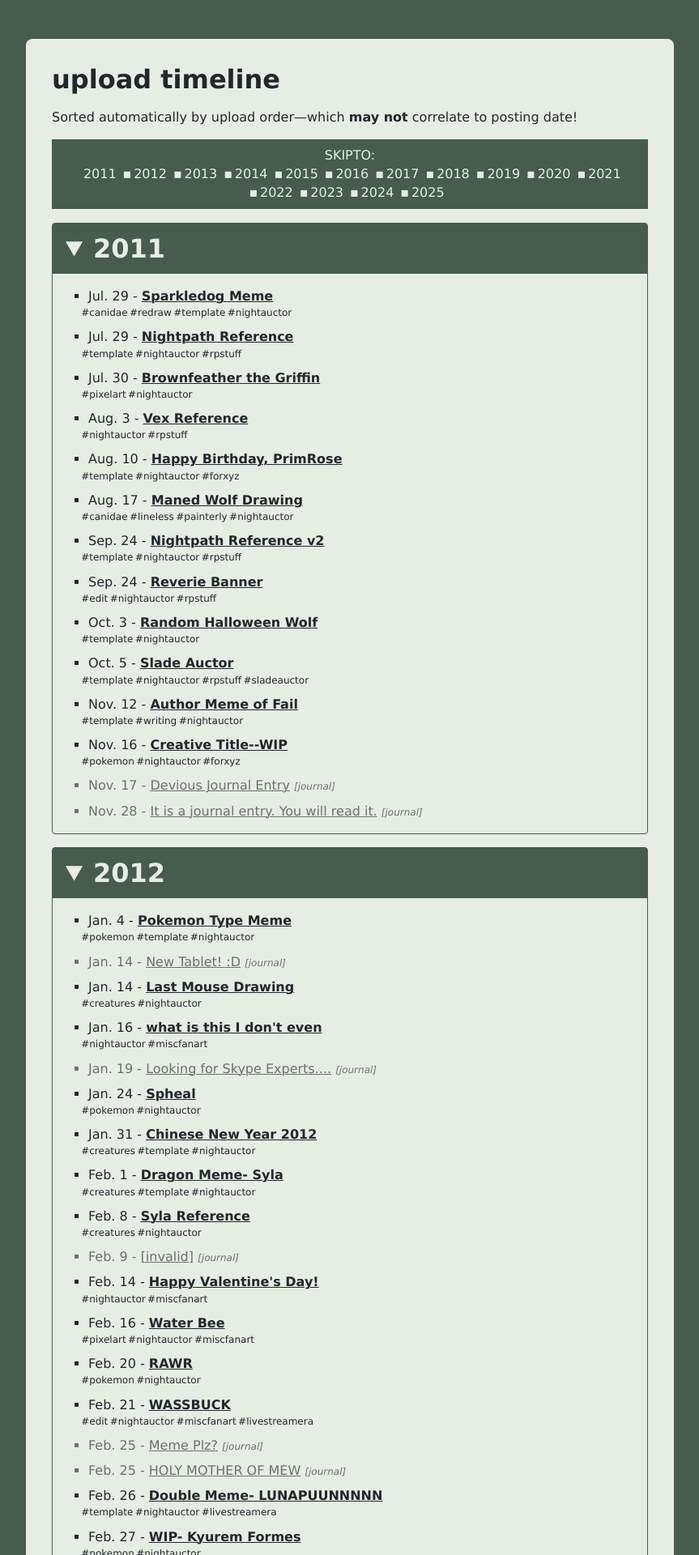
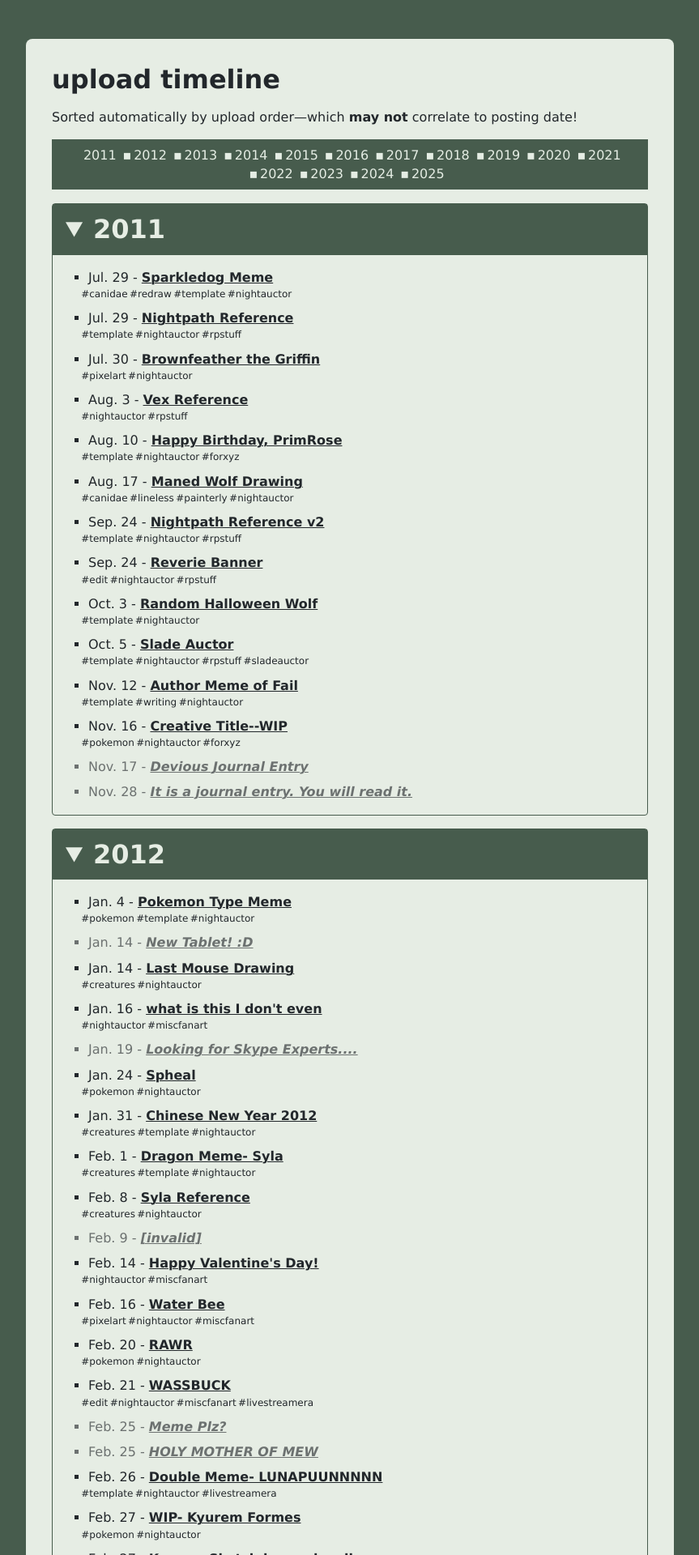
Before and after one commit to a-flyleaf/deviantart, a Jekyll site: the page built from timeline.html, in a window 1280 px wide. Shown: the top 1920 px of the page at 81% size, without its empty margins (208-1071 px from the left). Built offline with Jekyll 4.4.1, drawn with Linux system fonts in a browser that asks for light colours; some of the changed text lies outside the part shown.

Commit message:
timeline: minor improvements

```diff
--- a/timeline.html
+++ b/timeline.html
@@ -14,11 +14,11 @@
 	nav ul{margin:0;} nav li{display:inline-block;}
 	nav li::before{content:'▪'; display:inline-block; color:inherit; width:0; margin:0;} nav li:first-of-type::before{content:none;}
 	nav a{text-decoration:none; display:inline-block; padding:0 .5em 0 .85em;}
-	nav a:hover,nav a:focus,nav a:active{color:#fff;}
+	nav a:hover,nav a:focus,nav a:active,summary:hover,summary:active{color:#fff; font-weight:bold;}
 
 	.dev ul{margin:1em 0 1em 2.75rem;}
 	.dev li{margin:.5em 0;}
-	.fd{color:#6C7170;}
+	.fd{color:#6c7170;} .fd a{font-style:italic;}
 
 	.tags{list-style-type:none; margin:-.25em 0 0 -.55em !important;} .tags li{display:inline-block; margin:0 .15em 0 0;}
 	small{font-size:.75em;}
@@ -27,7 +27,7 @@
 ---
 <p>Sorted automatically by upload order—which <strong>may not</strong> correlate to posting date!</p>
 
-<nav>skipto: <ul>{%for y in page.years%}<li><a href="#y{{y}}">{{y}}</a></li>{%endfor%}</ul></nav>
+<nav><ul>{%for y in page.years%}<li><a href="#y{{y}}">{{y}}</a></li>{%endfor%}</ul></nav>
 
 {%assign all=site.data.gallery|concat:site.data.posts|sort:"date"%}
 <!--
@@ -51,7 +51,7 @@
 {%for y in page.years%}<details open id="y{{y}}">
 	<summary open><h2>{{y}}</h2></summary>
 	<div class="dev">
-		<ul>{%for d in all%}{%capture dt%}{{d.date}}{%endcapture%}{%if dt contains y%}<li{%if d.type%} class="fd"{%endif%}>{{d.date|date:"%b. %e"}} - <a href="https://www.deviantart.com/a-flyleaf/{{d.link}}">{%if d.title%}{%unless d.type%}<b>{%endunless%}{{d.title}}{%unless d.type%}</b>{%endunless%}{%else%}&lt;no title&gt;{%endif%}</a>{%if d.type%} <i><small>[{{d.type}}]</small></i>{%endif%}{%if d.tags%}
+		<ul>{%for d in all%}{%capture dt%}{{d.date}}{%endcapture%}{%if dt contains y%}<li{%if d.type%} class="fd"{%endif%}>{{d.date|date:"%b. %e"}} - <a href="https://www.deviantart.com/a-flyleaf/{{d.link}}">{%if d.title%}{%unless d.type=='poll' or d.type=='status'%}<b>{%endunless%}{{d.title}}{%unless d.type=='poll' or d.type=='status'%}</b>{%endunless%}{%else%}&lt;status update&gt;{%endif%}</a>{%if d.type=='poll'%} <small style="text-transform:uppercase;">[{{d.type}}]</small>{%endif%}{%if d.tags%}
 		<ul class="tags">{%for t in d.tags%}<li><small>{{t}}</small></li>{%endfor%}</ul>{%endif%}
 		</li>{%endif%}{%endfor%}</ul>
 	</div>
```
